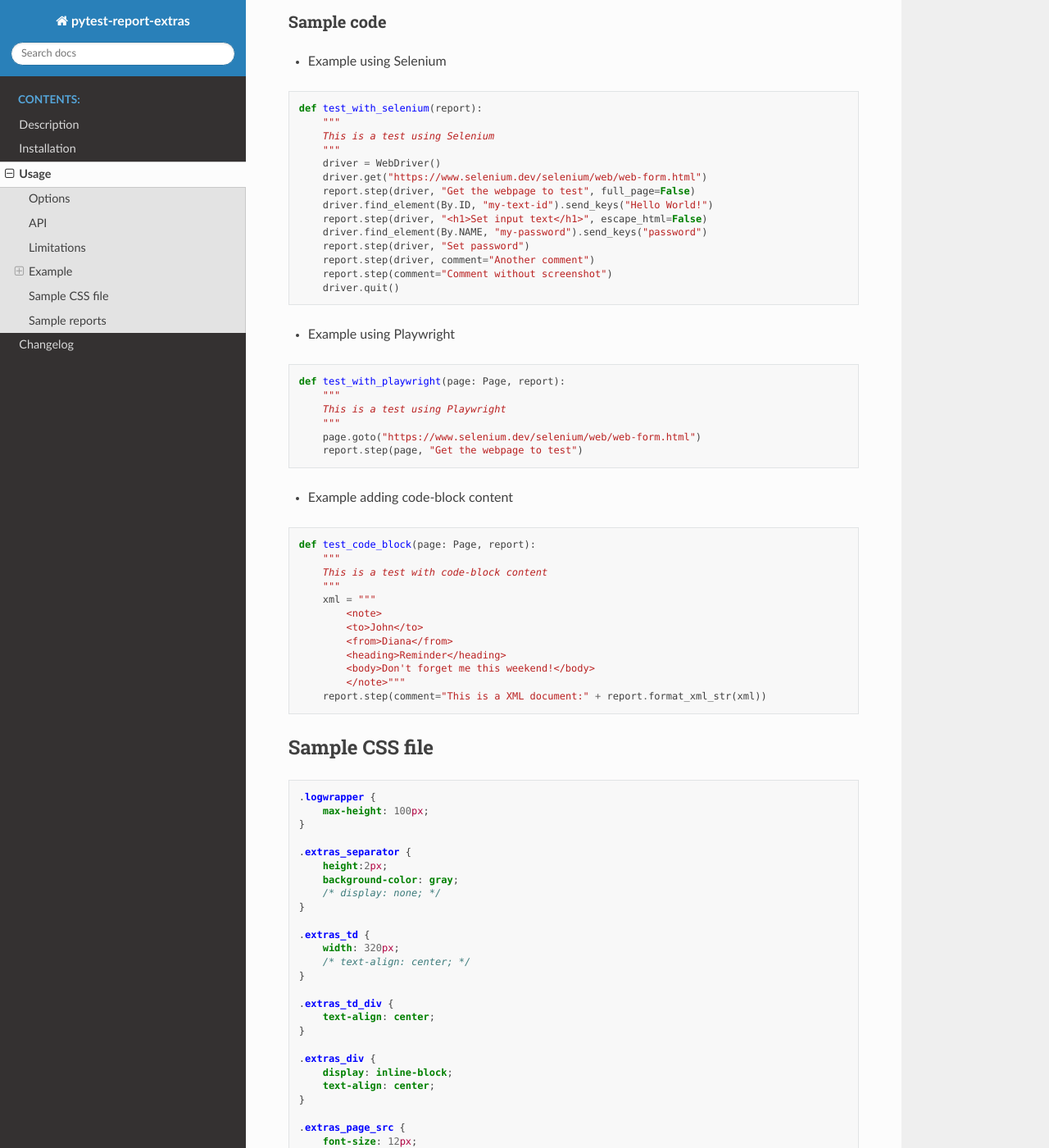
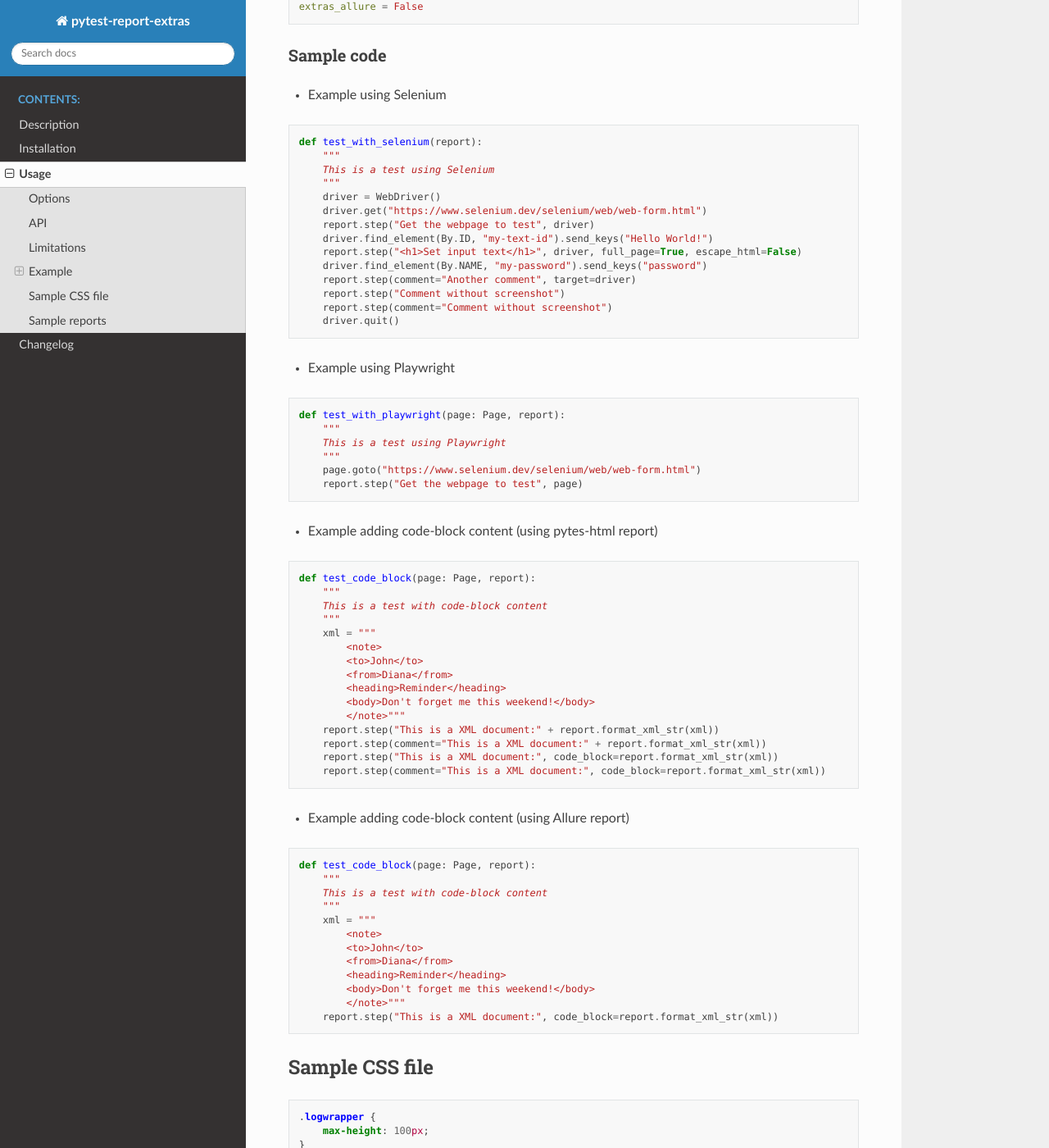
Before and after one commit to harmin-parra/pytest-report-extras, a Sphinx documentation site: the page built from docs/user_guide.rst, in a window 1280 px wide and 1400 px high, scrolled down 2314 px. Shown: the whole window at 82% size. Built offline with Sphinx 7.4.7 and the Read the Docs theme 3.1.0, drawn with Linux system fonts in a browser that asks for light colours; some of the changed text lies outside the part shown.

Commit message:
Update docs

```diff
--- a/docs/changelog.rst
+++ b/docs/changelog.rst
@@ -10,4 +10,4 @@
 
 **Limitation**
 
-Only test steps with screenshot can be added to Allure reports.
+* The Allure report cannot be generated alone. It needs to be generated together with the pytest-html report.
--- a/docs/user_guide.rst
+++ b/docs/user_guide.rst
@@ -51,8 +51,9 @@
 .. code-block:: python
 
   step(
+      comment: str = None,
       target: WebDriver|WebElement|Page|Locator = None,
-      comment: str = None,
+      code_block: str = None,
       full_page: bool = True
       escape_html: bool = False  # Whether to escape HTML characters in the comment.
   )
@@ -82,7 +83,7 @@
 
 * For **Playwright**, only ``sync_api`` is supported.
 
-* Only test steps with screenshot can be added to Allure reports.
+* The Allure report cannot be generated alone. It needs to be generated together with the pytest-html report.
 
 
 Example
@@ -131,12 +132,12 @@
       """
       driver = WebDriver()
       driver.get("https://www.selenium.dev/selenium/web/web-form.html")
-      report.step(driver, "Get the webpage to test", full_page=False)
+      report.step("Get the webpage to test", driver)
       driver.find_element(By.ID, "my-text-id").send_keys("Hello World!")
-      report.step(driver, "<h1>Set input text</h1>", escape_html=False)
+      report.step("<h1>Set input text</h1>", driver, full_page=True, escape_html=False)
       driver.find_element(By.NAME, "my-password").send_keys("password")
-      report.step(driver, "Set password")
-      report.step(driver, comment="Another comment")
+      report.step(comment="Another comment", target=driver)
+      report.step("Comment without screenshot")
       report.step(comment="Comment without screenshot")
       driver.quit()
 
@@ -150,10 +151,10 @@
       This is a test using Playwright
       """
       page.goto("https://www.selenium.dev/selenium/web/web-form.html")
-      report.step(page, "Get the webpage to test")
+      report.step("Get the webpage to test", page)
 
 
-* Example adding code-block content
+* Example adding code-block content (using pytes-html report)
 
 .. code-block:: python
 
@@ -168,7 +169,28 @@
           <heading>Reminder</heading>
           <body>Don't forget me this weekend!</body>
           </note>"""
+      report.step("This is a XML document:" + report.format_xml_str(xml))
       report.step(comment="This is a XML document:" + report.format_xml_str(xml))
+      report.step("This is a XML document:", code_block=report.format_xml_str(xml))
+      report.step(comment="This is a XML document:", code_block=report.format_xml_str(xml))
+
+
+* Example adding code-block content (using Allure report)
+
+.. code-block:: python
+
+  def test_code_block(page: Page, report):
+      """
+      This is a test with code-block content
+      """
+      xml = """
+          <note>
+          <to>John</to>
+          <from>Diana</from>
+          <heading>Reminder</heading>
+          <body>Don't forget me this weekend!</body>
+          </note>"""
+      report.step("This is a XML document:", code_block=report.format_xml_str(xml))
 
 
 Sample CSS file
```
